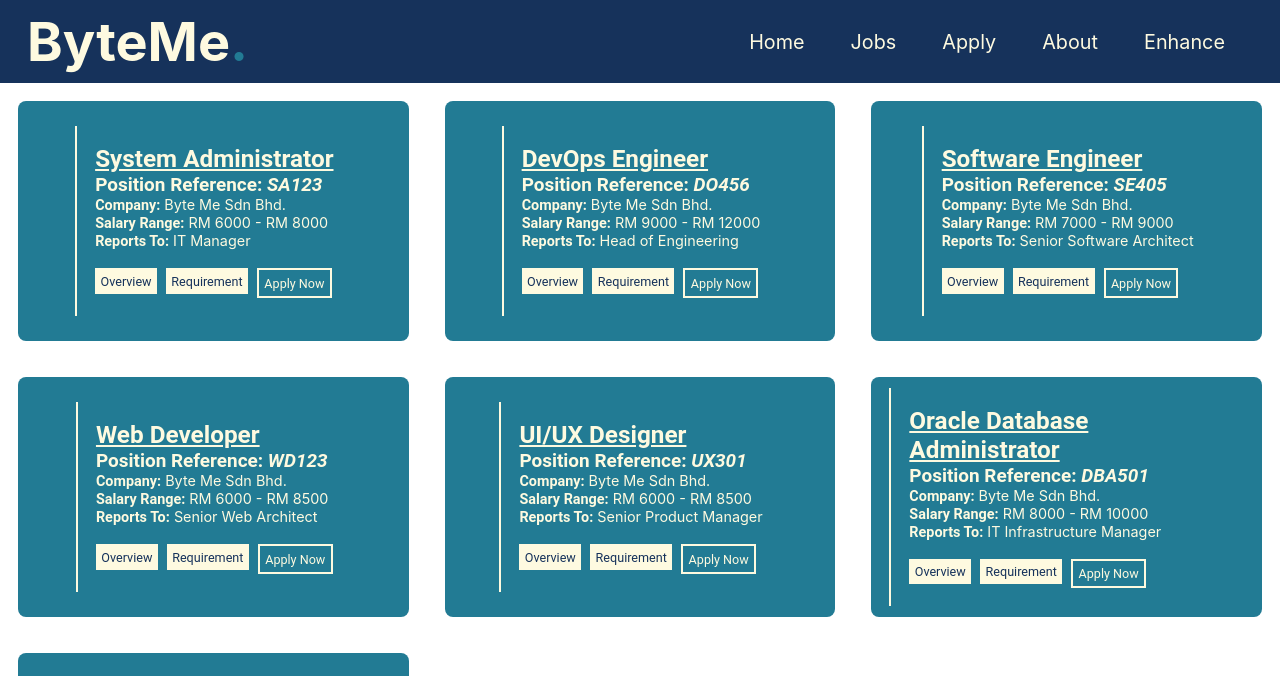
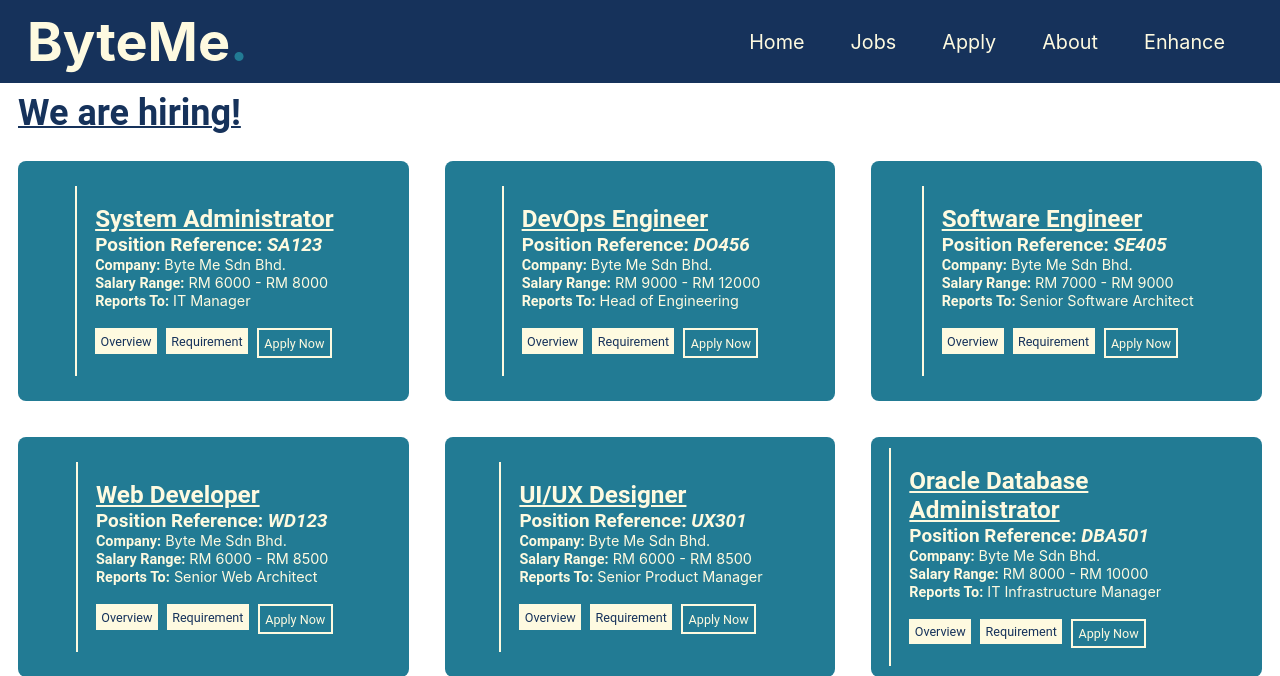
Before and after one commit to Showwaiyan/jobs-adv-website, a PHP site: page /jobs.html in a window 1280 px wide. Shown: the top 676 px of the page. Run offline with PHP 8.4, Linux system fonts and the light colour scheme.

Commit message:
Added 'we are hiring' title

```diff
--- a/jobs.html
+++ b/jobs.html
@@ -51,6 +51,8 @@
         </ul>
 
    </header>
+
+   <h1 class="hiring-title">We are hiring!</h1>
 
    <main class="jobs-main">
 <!-- System Administrator Position Description -->
@@ -499,6 +501,18 @@
 
    </main>
 
+<!-- Aside for additional job hunting tips -->
+    <aside>
+        <h3>Job Hunting Tips</h3>
+        <p>Looking for a job in IT? Make sure to:</p>
+        <ul>
+            <li>Tailor your resume to the job description.</li>
+            <li>Stay updated with the latest industry trends and technologies.</li>
+            <li>Build a portfolio showcasing your projects and skills.</li>
+            <li>Network with professionals in the industry.</li>
+        </ul>
+    </aside>
+
    <!-- Company detail and address -->
    <footer class="index-footer">
 
@@ -537,23 +551,5 @@
     <h4 class="index-footer__copy-right">&copy; All Rights Reserved. By ByteMe.</h4>
 </footer>
 
-
-<!-- Aside for additional job hunting tips -->
-<!-- <aside>
-    <h3>Job Hunting Tips</h3>
-    <p>Looking for a job in IT? Make sure to:</p>
-    <ul>
-        <li>Tailor your resume to the job description.</li>
-        <li>Stay updated with the latest industry trends and technologies.</li>
-        <li>Build a portfolio showcasing your projects and skills.</li>
-        <li>Network with professionals in the industry.</li>
-    </ul>
-</aside> -->
-
-<!-- Footer -->
-<!-- <footer>
-    <p>&copy; 2024 Byte Me Tech Careers. All rights reserved.</p>
-</footer> -->
-
 </body>
 </html>
--- a/styles/style.css
+++ b/styles/style.css
@@ -103,6 +103,24 @@ ul.navbar-list li {
   list-style-type: none;
 }
 /* navbar end*/
+
+/* title start */
+/* layout */
+
+/* typography */
+h1.hiring-title {
+  font-family: var(--roboto-font);
+  color: var(--main-color);
+  text-decoration: underline;
+  text-decoration-thickness: 2px;
+}
+/* style */
+h1.hiring-title {
+  padding: 0.5rem 0;
+  padding-left: 1rem;
+}
+
+/* title end */
 
 /* Jobs main start */
 /* layout */
```
